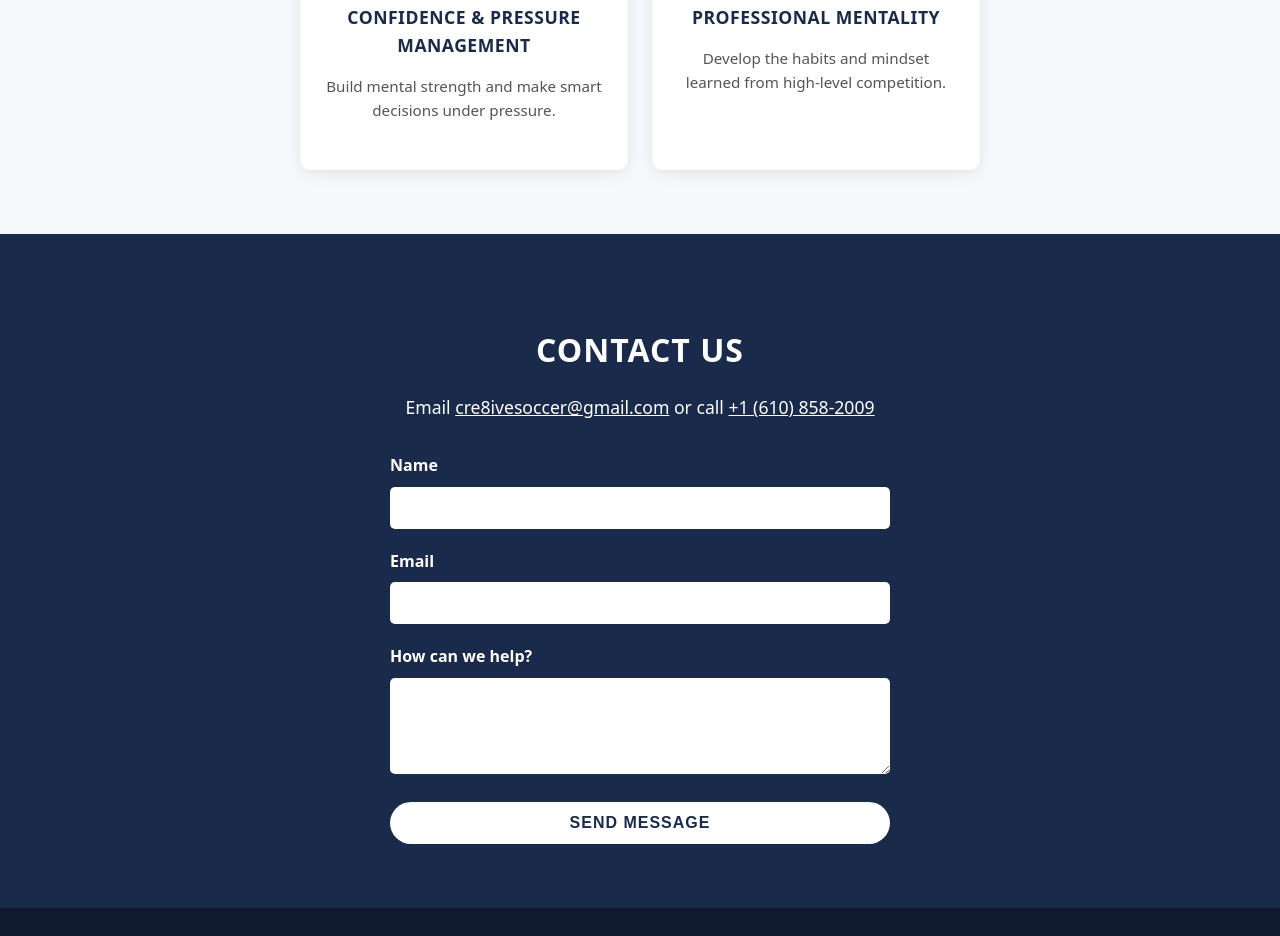
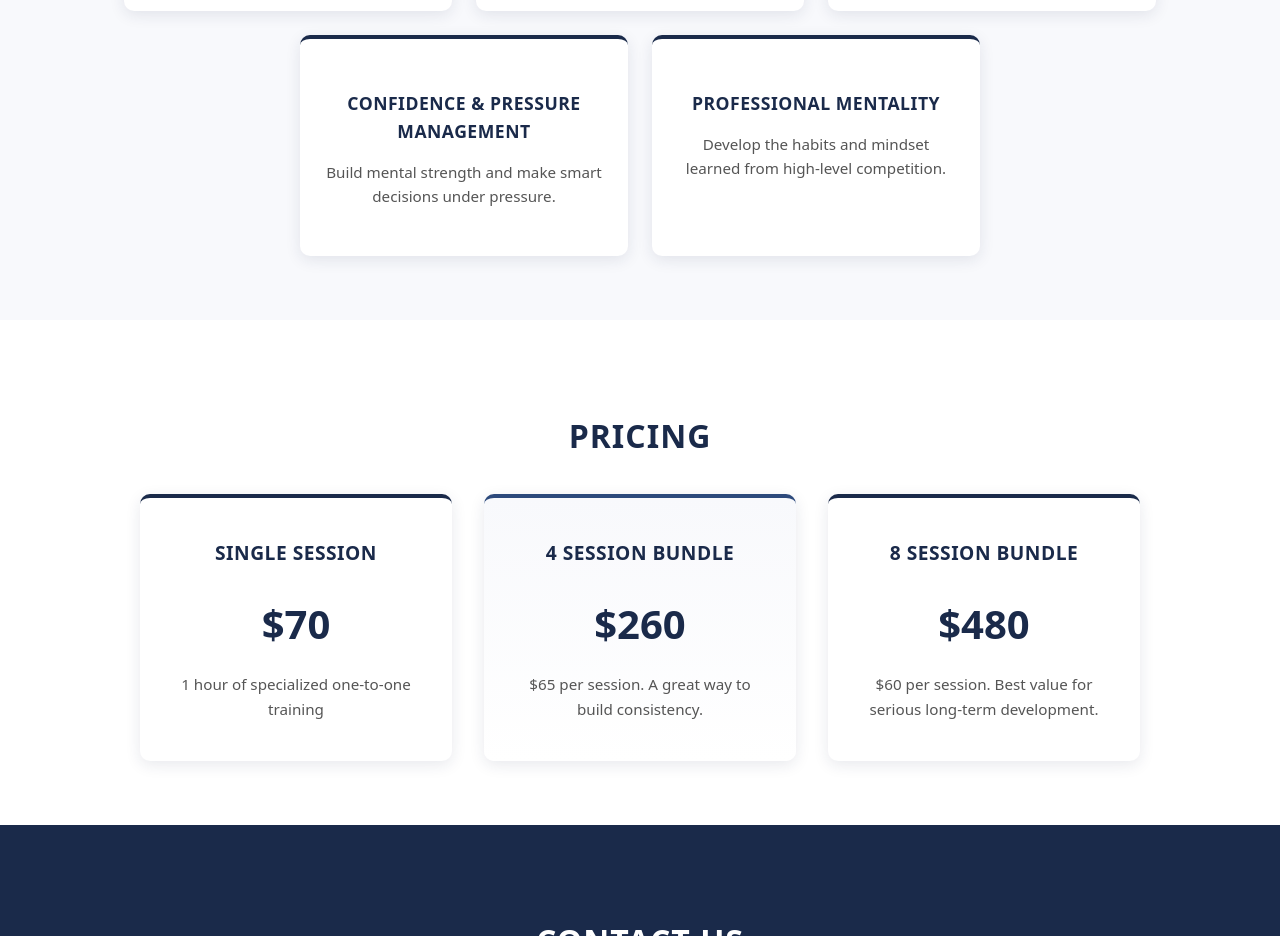
Before and after one commit to budbark31/AlexNealTraining, a plain HTML site: page index.html in a window 1280 px wide. Shown: the part 1864-2800 px from the top of the page. Drawn offline with Linux system fonts and the light colour scheme.

Commit message:
Add pricing section and sitemap

```diff
--- a/index.html
+++ b/index.html
@@ -24,16 +24,15 @@
             background-color: #ffffff;
         }
         header {
-            background-color: #1a2a4a;
-            color: #ffffff;
-            padding: 1rem 0;
+            background-color: #ffffff;
+            padding: 1.5rem 0;
             text-align: center;
             display: flex;
             justify-content: center;
             align-items: center;
         }
         header img {
-            max-height: 80px;
+            max-height: 150px;
             width: auto;
             display: block;
         }
@@ -250,12 +249,80 @@
                 height: 250px;
             }
         }
+        /* Pricing Section */
+        .pricing {
+            padding: 4rem 1rem;
+            text-align: center;
+            background-color: #ffffff;
+        }
+        .pricing h2 {
+            font-size: 2rem;
+            font-weight: 700;
+            color: #1a2a4a;
+            text-transform: uppercase;
+            letter-spacing: 1px;
+            margin-bottom: 2rem;
+        }
+        .pricing-grid {
+            display: grid;
+            grid-template-columns: repeat(3, 1fr);
+            gap: 2rem;
+            max-width: 1000px;
+            margin: 0 auto;
+            padding: 0 1rem;
+        }
+        .pricing-card {
+            background: #ffffff;
+            border: none;
+            border-radius: 10px;
+            padding: 2.5rem 2rem;
+            box-shadow: 0 4px 15px rgba(26, 42, 74, 0.1);
+            transition: transform 0.3s ease, box-shadow 0.3s ease;
+            border-top: 4px solid #1a2a4a;
+            display: flex;
+            flex-direction: column;
+            align-items: center;
+        }
+        .pricing-card:hover {
+            transform: translateY(-5px);
+            box-shadow: 0 8px 25px rgba(26, 42, 74, 0.15);
+        }
+        .pricing-card h3 {
+            color: #1a2a4a;
+            font-weight: 700;
+            font-size: 1.2rem;
+            text-transform: uppercase;
+            letter-spacing: 0.5px;
+            margin: 0 0 1rem 0;
+        }
+        .pricing-card .price {
+            font-size: 2.5rem;
+            font-weight: 800;
+            color: #1a2a4a;
+            margin: 0.5rem 0 1rem 0;
+        }
+        .pricing-card p {
+            color: #555;
+            font-size: 0.95rem;
+            line-height: 1.6;
+            margin: 0;
+        }
+        .pricing-card.featured {
+            border-top: 4px solid #2d4a7c;
+            background: linear-gradient(180deg, #f8f9fc 0%, #ffffff 100%);
+        }
+        @media (max-width: 768px) {
+            .pricing-grid {
+                grid-template-columns: 1fr;
+                max-width: 400px;
+            }
+        }
     </style>
 </head>
 <body>
 
     <header>
-        <img src="logocre8.jpg" alt="Cre8ive Soccer Logo">
+        <img src="logocre8cropped.jpg" alt="Cre8ive Soccer Logo">
     </header>
 
     <section class="hero">
@@ -302,6 +369,27 @@
         </div>
     </section>
 
+    <section id="pricing" class="pricing">
+        <h2>Pricing</h2>
+        <div class="pricing-grid">
+            <div class="pricing-card">
+                <h3>Single Session</h3>
+                <div class="price">$70</div>
+                <p>1 hour of specialized one-to-one training</p>
+            </div>
+            <div class="pricing-card featured">
+                <h3>4 Session Bundle</h3>
+                <div class="price">$260</div>
+                <p>$65 per session. A great way to build consistency.</p>
+            </div>
+            <div class="pricing-card">
+                <h3>8 Session Bundle</h3>
+                <div class="price">$480</div>
+                <p>$60 per session. Best value for serious long-term development.</p>
+            </div>
+        </div>
+    </section>
+
     <section id="contact" class="contact">
         <h2>Contact Us</h2>
         <p>Email <a href="mailto:cre8ivesoccer@gmail.com">cre8ivesoccer@gmail.com</a> or call <a href="tel:+16108582009">+1 (610) 858-2009</a></p>
```
Also changed, not shown: sitemap.xml (added, +8 -0 lines), logocre8cropped.jpg (added).
